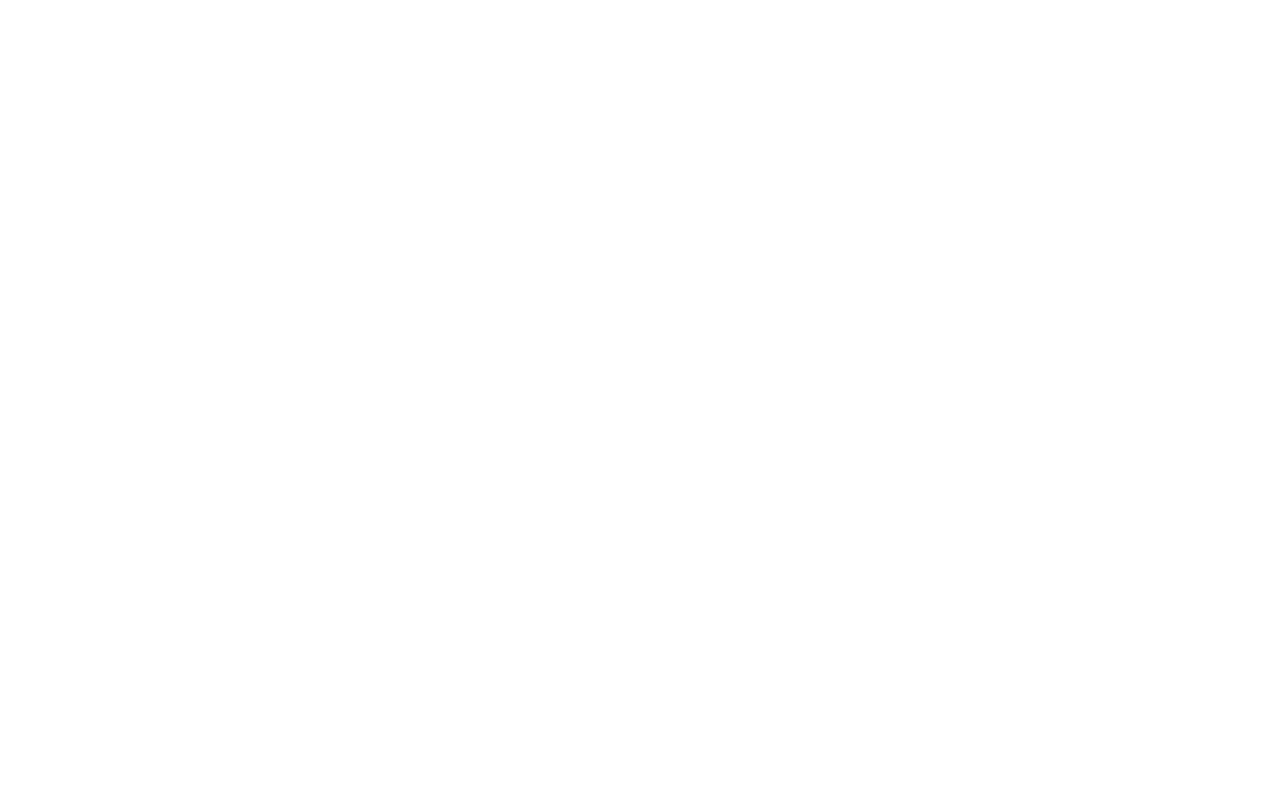
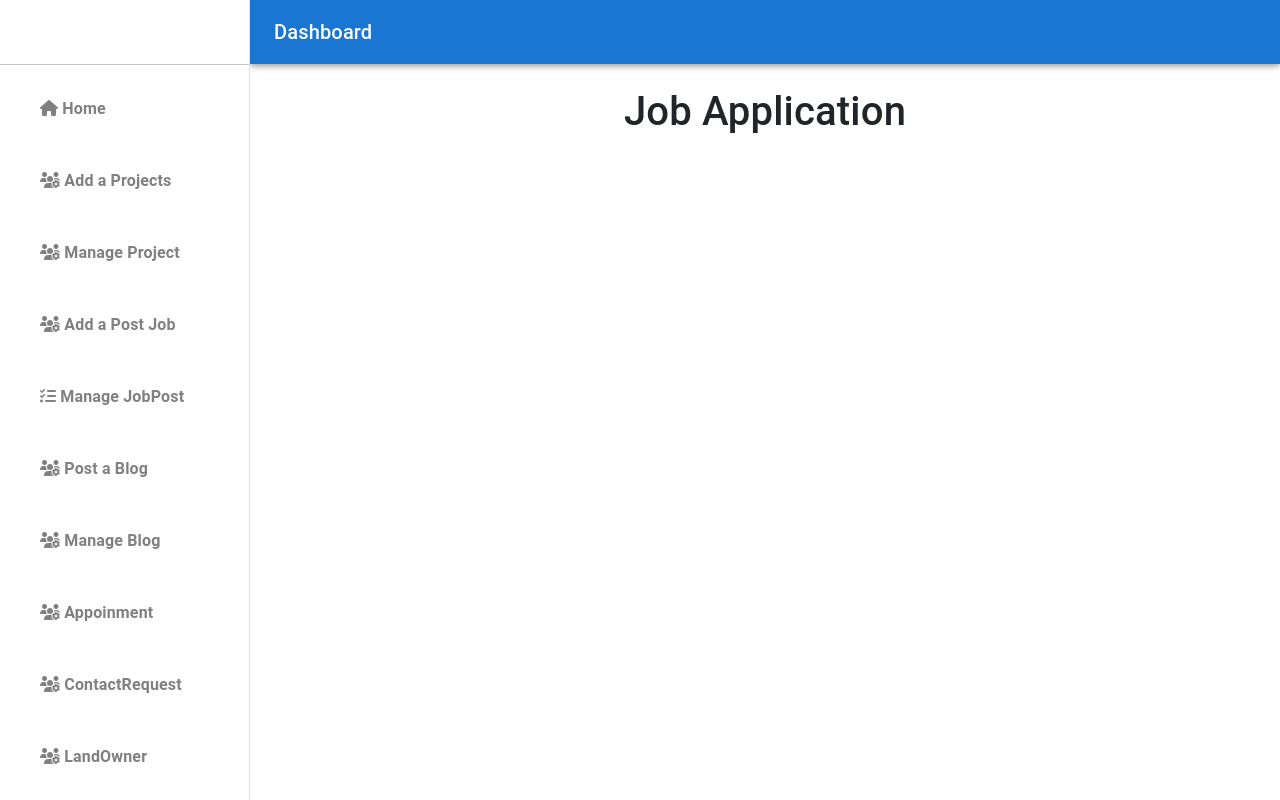
Before and after one commit to sharifok1/realestateBd, a React (Create React App) app: page /dashboard/jobApplication in a window 1280 px wide. Before the commit this address had no page. Built offline with nearby package versions, Linux system fonts and the light colour scheme; a web font is replaced by a local one.

Commit message:
rearrange

```diff
--- a/src/App.js
+++ b/src/App.js
@@ -17,6 +17,7 @@ import BlogData from "./Components/Dashboard/BlogData/BlogData";
 import Buyer from "./Components/Dashboard/Buyer/Buyer";
 import ContactRequest from "./Components/Dashboard/ContactRequest/ContactRequest";
 import Dashboard from "./Components/Dashboard/Dashboard/Dashboard";
+import JobApplication from "./Components/Dashboard/JobApplication/JobApplication";
 import JobPost from "./Components/Dashboard/JobPost/JobPost";
 import LandOwner from "./Components/Dashboard/LandOwner/LandOwner";
 import Projects from "./Components/Dashboard/Projects/Projects";
@@ -82,6 +83,7 @@ function App() {
           <Route path="contactRequest" element={<ContactRequest/>}/>
           <Route path="landOwner" element={<LandOwner/>}/>
           <Route path="buyer" element={<Buyer/>}/>
+          <Route path="jobApplication" element={<JobApplication/>}/>
         </Route>
       </Routes>
     </div>
--- a/src/Components/Dashboard/Dashboard/Dashboard.js
+++ b/src/Components/Dashboard/Dashboard/Dashboard.js
@@ -26,8 +26,9 @@ import ApponitmentReq from "../AppointmentReq/ApponitmentReq";
 import ContactRequest from "../ContactRequest/ContactRequest";
 import LandOwner from "../LandOwner/LandOwner";
 import Buyer from "../Buyer/Buyer";
+import JobApplication from "../JobApplication/JobApplication";
 
-const drawerWidth = 240;
+const drawerWidth = 250;
 
 function Dashboard(props) {
   const { window } = props;
@@ -51,7 +52,45 @@ function Dashboard(props) {
             </ListItemText>
           </ListItem>
         </Link>
-
+        <Link
+          className="fw-bold"
+          style={{ textDecoration: "none", color: "GrayText" }}
+          to="/dashboard/addProjects"
+        >
+          <ListItem button>
+            <ListItemText>
+              <span className="fw-bold">
+                <i className="fas fa-users-cog"></i> Add a Projects
+              </span>
+            </ListItemText>
+          </ListItem>
+        </Link>
+        <Link
+          className="fw-bold"
+          style={{ textDecoration: "none", color: "GrayText" }}
+          to="/dashboard/projects"
+        >
+          <ListItem button>
+            <ListItemText>
+              <span className="fw-bold">
+                <i className="fas fa-users-cog"></i> Manage Project
+              </span>
+            </ListItemText>
+          </ListItem>
+        </Link>
+        <Link
+          className="fw-bold"
+          style={{ textDecoration: "none", color: "GrayText" }}
+          to="/dashboard/addJobPost"
+        >
+          <ListItem button>
+            <ListItemText>
+              <span className="fw-bold">
+                <i className="fas fa-users-cog"></i> Add a Post Job
+              </span>
+            </ListItemText>
+          </ListItem>
+        </Link>
         <Link
           className="fw-bold"
           style={{ textDecoration: "none", color: "GrayText" }}
@@ -60,7 +99,21 @@ function Dashboard(props) {
           <ListItem button>
             <ListItemText>
               <span className="fw-bold">
-                <i className="fas fa-tasks"></i> Job Posts
+                <i className="fas fa-tasks"></i> Manage JobPost
+              </span>
+            </ListItemText>
+          </ListItem>
+        </Link>
+
+        <Link
+          className="fw-bold"
+          style={{ textDecoration: "none", color: "GrayText" }}
+          to="/dashboard/addBlogData"
+        >
+          <ListItem button>
+            <ListItemText>
+              <span className="fw-bold">
+                <i className="fas fa-users-cog"></i> Post a Blog
               </span>
             </ListItemText>
           </ListItem>
@@ -73,63 +126,13 @@ function Dashboard(props) {
           <ListItem button>
             <ListItemText>
               <span className="fw-bold">
-                <i className="fas fa-cart-plus"></i> Blog Data
+                <i className="fas fa-users-cog"></i> Manage Blog
               </span>
             </ListItemText>
           </ListItem>
         </Link>
-        <Link
-          className="fw-bold"
-          style={{ textDecoration: "none", color: "GrayText" }}
-          to="/dashboard/projects"
-        >
-          <ListItem button>
-            <ListItemText>
-              <span className="fw-bold">
-                <i className="fas fa-users-cog"></i> Projects
-              </span>
-            </ListItemText>
-          </ListItem>
-        </Link>
-        <Link
-          className="fw-bold"
-          style={{ textDecoration: "none", color: "GrayText" }}
-          to="/dashboard/addBlogData"
-        >
-          <ListItem button>
-            <ListItemText>
-              <span className="fw-bold">
-                <i className="fas fa-users-cog"></i> Add Blog Data
-              </span>
-            </ListItemText>
-          </ListItem>
-        </Link>
-        <Link
-          className="fw-bold"
-          style={{ textDecoration: "none", color: "GrayText" }}
-          to="/dashboard/addJobPost"
-        >
-          <ListItem button>
-            <ListItemText>
-              <span className="fw-bold">
-                <i className="fas fa-users-cog"></i> Add Job Post
-              </span>
-            </ListItemText>
-          </ListItem>
-        </Link>
-        <Link
-          className="fw-bold"
-          style={{ textDecoration: "none", color: "GrayText" }}
-          to="/dashboard/addProjects"
-        >
-          <ListItem button>
-            <ListItemText>
-              <span className="fw-bold">
-                <i className="fas fa-users-cog"></i> Add Projects
-              </span>
-            </ListItemText>
-          </ListItem>
-        </Link>
+
+
 
         <Link
           className="fw-bold"
@@ -139,7 +142,7 @@ function Dashboard(props) {
           <ListItem button>
             <ListItemText>
               <span className="fw-bold">
-                <i className="fas fa-users-cog"></i> Appoinment List
+                <i className="fas fa-users-cog"></i> Appoinment
               </span>
             </ListItemText>
           </ListItem>
@@ -152,7 +155,7 @@ function Dashboard(props) {
           <ListItem button>
             <ListItemText>
               <span className="fw-bold">
-                <i className="fas fa-users-cog"></i>ContactRequest
+                <i className="fas fa-users-cog"></i> ContactRequest
               </span>
             </ListItemText>
           </ListItem>
@@ -166,7 +169,7 @@ function Dashboard(props) {
           <ListItem button>
             <ListItemText>
               <span className="fw-bold">
-                <i className="fas fa-users-cog"></i>LandOwner
+                <i className="fas fa-users-cog"></i> LandOwner
               </span>
             </ListItemText>
           </ListItem>
@@ -180,7 +183,21 @@ function Dashboard(props) {
           <ListItem button>
             <ListItemText>
               <span className="fw-bold">
-                <i className="fas fa-users-cog"></i>Buyer
+                <i className="fas fa-users-cog"></i> Buyer
+              </span>
+            </ListItemText>
+          </ListItem>
+        </Link>
+
+        <Link
+          className="fw-bold"
+          style={{ textDecoration: "none", color: "GrayText" }}
+          to="/dashboard/jobApplication"
+        >
+          <ListItem button>
+            <ListItemText>
+              <span className="fw-bold">
+                <i className="fas fa-users-cog"></i> jobApplication
               </span>
             </ListItemText>
           </ListItem>
@@ -277,6 +294,7 @@ function Dashboard(props) {
           <Route path="contactRequest" element={< ContactRequest/>}/>
           <Route path="landOwner" element={<LandOwner/>}/>
           <Route path="buyer" element={<Buyer/>}/>
+          <Route path="jobApplication" element={<JobApplication/>}/>
         </Routes>
       </Box>
     </Box>
--- /dev/null
+++ b/src/Components/Dashboard/JobApplication/JobApplication.js
@@ -0,0 +1,11 @@
+import React from 'react';
+
+const JobApplication = () => {
+    return (
+        <div>
+            <h1 className='text-dark'>Job Application</h1>
+        </div>
+    );
+};
+
+export default JobApplication;
```
